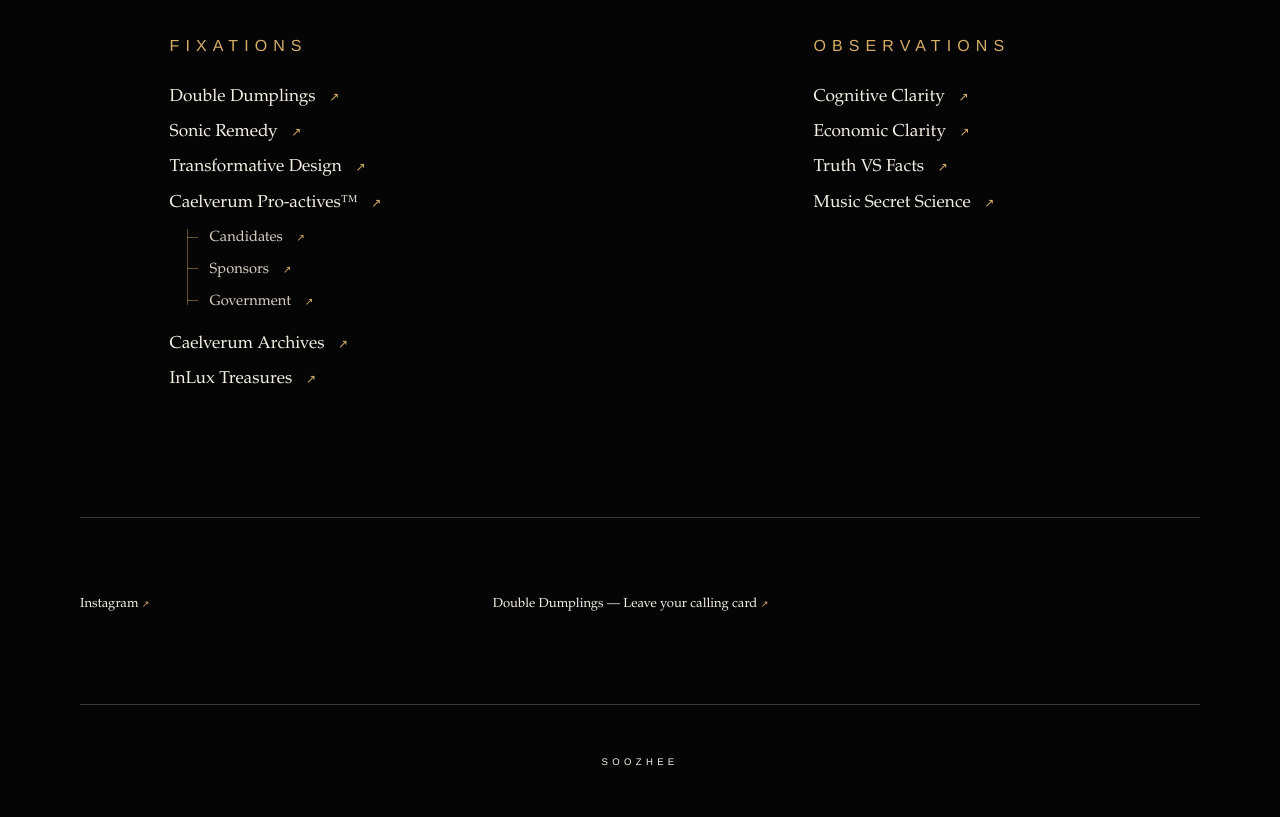
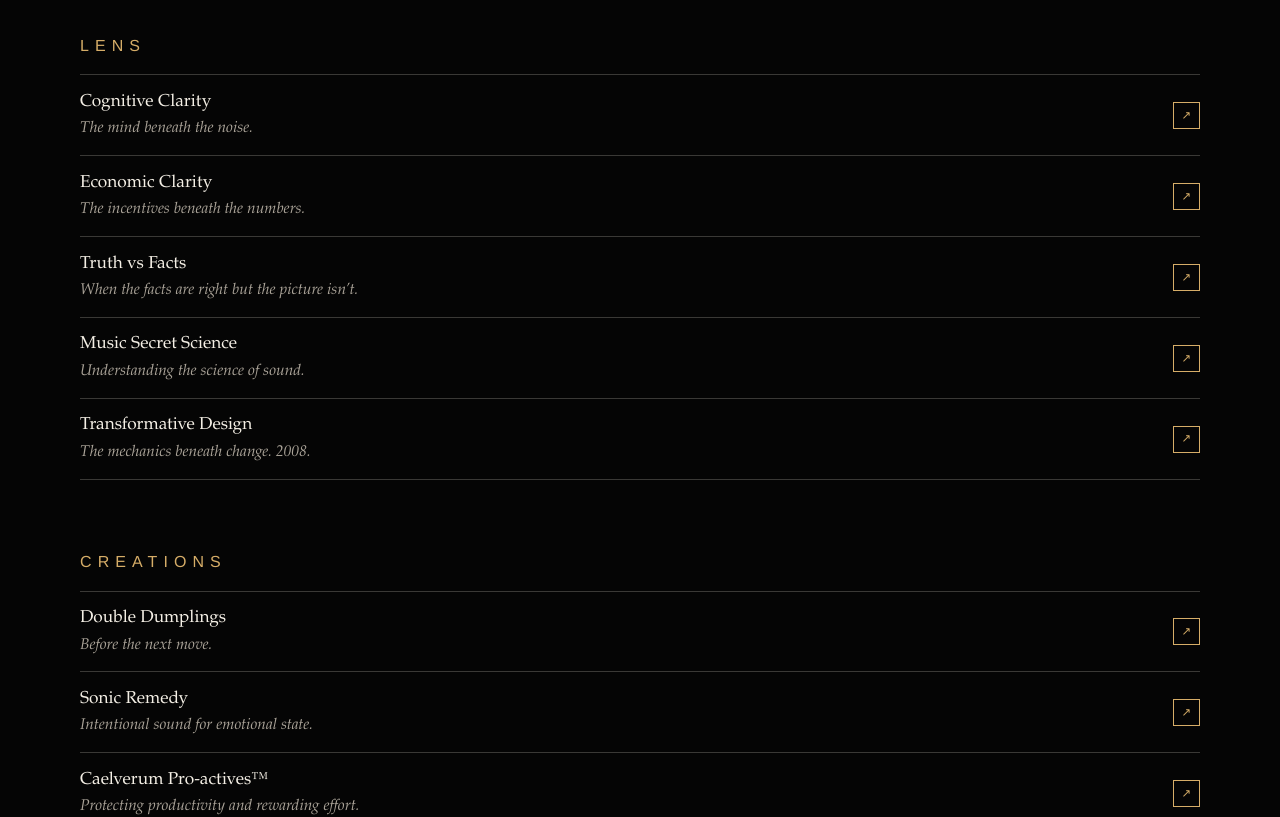
Before and after one commit to soozhiel/soozhee, a Next.js app: page / in a window 1280 px wide. Shown: the part 4200-5017 px from the top of the page. Built offline with nearby package versions, Linux system fonts and the light colour scheme.

Commit message:
Restack Where my mind goes into Lens and Creations
Replace the two-column fixations and observations lists with titled rows, italic subtitles, and outlined arrow boxes, keeping each existing destination.

```diff
--- a/app/globals.css
+++ b/app/globals.css
@@ -21,7 +21,7 @@ a { color: inherit; }
 
 .thought { width: min(calc(100% - 12vw), 920px); margin: 0 auto; padding: clamp(6rem, 10vw, 10rem) 0 0; margin-bottom: clamp(9rem, 13vw, 15rem); }
 .eyebrow, .contact-strip h2 { margin: 0; font: 400 .66rem/1.4 var(--sans); letter-spacing: .5em; color: var(--gold); }
-.directory-column h2 { margin: 0; font: 400 clamp(.92rem, 1.25vw, 1.05rem)/1.35 var(--sans); letter-spacing: .38em; color: var(--gold); text-transform: uppercase; }
+.directory-group h2 { margin: 0; font: 400 clamp(.92rem, 1.25vw, 1.05rem)/1.35 var(--sans); letter-spacing: .38em; color: var(--gold); text-transform: uppercase; }
 .thought > h2 { max-width: 16ch; margin: clamp(1.8rem, 3vw, 2.8rem) 0 clamp(4.2rem, 7vw, 6.5rem); font-size: clamp(2.6rem, 5vw, 4.9rem); font-weight: 400; line-height: 1.02; letter-spacing: -.018em; text-wrap: balance; }
 .thought > h2 span { white-space: nowrap; }
 .thought > h2::after { content: ''; display: block; width: 5rem; height: 1px; margin-top: clamp(2.5rem, 4vw, 4rem); background: var(--gold); }
@@ -31,26 +31,22 @@ a { color: inherit; }
 .thought-body .major-question { max-width: 21ch; margin: 2.3em 0 1.65em; color: var(--cream); font-size: clamp(1.6rem, 3vw, 2.5rem); font-style: italic; line-height: 1.2; }
 .thought-body .major-question.short { font-size: clamp(1.85rem, 3.8vw, 3.2rem); }
 
-.directory { width: min(calc(100% - 12vw), 1120px); margin: 0 auto; padding: clamp(7.5rem, 11vw, 12rem) 0 clamp(5.5rem, 9vw, 8rem); display: grid; grid-template-columns: minmax(0, 1.15fr) minmax(0, .85fr); border-top: 1px solid rgb(244 239 229 / .22); border-bottom: 1px solid rgb(244 239 229 / .22); }
+.directory { width: min(calc(100% - 12vw), 1120px); margin: 0 auto; padding: clamp(7.5rem, 11vw, 12rem) 0 clamp(5.5rem, 9vw, 8rem); display: grid; grid-template-columns: minmax(0, 1fr); border-top: 1px solid rgb(244 239 229 / .22); border-bottom: 1px solid rgb(244 239 229 / .22); }
 .directory-lead { grid-column: 1 / -1; margin: 0 0 clamp(1.35rem, 2.8vw, 2rem); padding: 0; color: var(--cream); font: 400 clamp(24px, 2.5vw, 34px)/1.15 var(--serif); letter-spacing: .12em; text-transform: uppercase; }
-.directory-column { min-width: 0; padding: 0 clamp(2.5rem, 7vw, 6rem); }
-.directory-column:first-child { padding-left: 0; border-right: 1px solid rgb(214 173 104 / .45); }
-.directory-column:last-child { padding-right: 0; }
-.directory-column h2 { margin-bottom: 1.8rem; }
+.directory-group + .directory-group { margin-top: clamp(3.2rem, 5.5vw, 4.8rem); }
+.directory-group h2 { margin-bottom: 1.15rem; }
 .directory ul { margin: 0; padding: 0; list-style: none; }
-.directory li { margin: 0 0 .68rem; }
-.directory a { display: inline-flex; align-items: baseline; gap: .85rem; font-size: clamp(.98rem, 1.35vw, 1.16rem); line-height: 1.35; text-decoration: none; }
+.directory li { margin: 0; border-top: 1px solid rgb(244 239 229 / .22); }
+.directory li:last-child { border-bottom: 1px solid rgb(244 239 229 / .22); }
+.directory a { display: flex; align-items: center; justify-content: space-between; gap: clamp(1rem, 3vw, 2.4rem); width: 100%; padding: .95rem 0; font-size: clamp(.98rem, 1.35vw, 1.16rem); line-height: 1.35; text-decoration: none; }
 .directory a, .directory a:visited, .directory a:active, .contact-links a, .contact-links a:visited, .contact-links a:active { color: var(--cream); -webkit-text-fill-color: var(--cream); }
-.directory-children a, .directory-children a:visited, .directory-children a:active { color: #d8d0c4; -webkit-text-fill-color: #d8d0c4; }
-.directory a > span:last-child, .contact-links a > span:last-child { color: var(--gold); -webkit-text-fill-color: var(--gold); font-family: "Helvetica Neue", Arial, sans-serif; font-variant-emoji: text; font-size: .7em; transition: transform .2s ease; }
-.directory a:hover > span:first-child, .directory a:focus-visible > span:first-child, .contact-links a:hover, .contact-links a:focus-visible { text-decoration: underline; text-decoration-color: var(--gold); text-underline-offset: .3em; }
-.directory a:hover > span:last-child, .directory a:focus-visible > span:last-child, .contact-links a:hover > span:last-child, .contact-links a:focus-visible > span:last-child { transform: translate(.15rem, -.1rem); }
+.mind-copy { display: flex; flex-direction: column; align-items: flex-start; gap: .28rem; min-width: 0; }
+.mind-subtitle { color: var(--muted); -webkit-text-fill-color: var(--muted); font-size: .9em; font-style: italic; line-height: 1.4; }
+.mind-arrow { display: inline-grid; place-items: center; flex: none; width: 1.7rem; height: 1.7rem; border: 1px solid var(--gold); color: var(--gold); -webkit-text-fill-color: var(--gold); font-family: "Helvetica Neue", Arial, sans-serif; font-variant-emoji: text; font-size: .72rem; line-height: 1; transition: transform .2s ease; }
+.contact-links a > span:last-child { color: var(--gold); -webkit-text-fill-color: var(--gold); font-family: "Helvetica Neue", Arial, sans-serif; font-variant-emoji: text; font-size: .7em; transition: transform .2s ease; }
+.directory a:hover .mind-title, .directory a:focus-visible .mind-title, .contact-links a:hover, .contact-links a:focus-visible { text-decoration: underline; text-decoration-color: var(--gold); text-underline-offset: .3em; }
+.directory a:hover .mind-arrow, .directory a:focus-visible .mind-arrow, .contact-links a:hover > span:last-child, .contact-links a:focus-visible > span:last-child { transform: translate(.15rem, -.1rem); }
 .directory a:focus-visible, .contact-links a:focus-visible { outline: 1px solid var(--gold); outline-offset: .35rem; }
-.directory-children { position: relative; margin: .65rem 0 1.2rem 1.1rem !important; padding-left: 1.4rem !important; }
-.directory-children::before { content: ''; position: absolute; top: .25rem; bottom: .45rem; left: 0; width: 1px; background: rgb(214 173 104 / .45); }
-.directory-children li { position: relative; margin-bottom: .48rem; }
-.directory-children li::before { content: ''; position: absolute; top: .72em; left: -1.4rem; width: .7rem; height: 1px; background: rgb(214 173 104 / .45); }
-.directory-children a { color: #d8d0c4; font-size: clamp(.88rem, 1.15vw, 1rem); }
 
 .contact-strip { width: min(calc(100% - 12vw), 1120px); margin: 0 auto; padding: clamp(3.2rem, 6vw, 5rem) 0 clamp(4rem, 7vw, 6rem); border-bottom: 1px solid rgb(244 239 229 / .22); }
 .contact-strip h2 { margin-bottom: 1.8rem; color: var(--cream); font-size: .57rem; }
@@ -73,15 +69,12 @@ a { color: inherit; }
   .thought-body .major-question { margin: 2.15em 0 1.6em; font-size: clamp(1.45rem, 6.4vw, 1.9rem); }
   .thought-body .major-question.short { font-size: clamp(1.7rem, 7.2vw, 2.15rem); }
 
-  .directory { width: calc(100% - 12vw); padding: 6.25rem 0 4.5rem; grid-template-columns: 1fr; gap: 4.5rem; }
+  .directory { width: calc(100% - 12vw); padding: 6.25rem 0 4.5rem; grid-template-columns: 1fr; }
   .directory-lead { margin-bottom: 1.5rem; letter-spacing: .1em; }
-  .directory-column, .directory-column:first-child, .directory-column:last-child { padding: 0; border: 0; }
-  .directory-column:first-child { padding-bottom: 4.5rem; border-bottom: 1px solid rgb(214 173 104 / .3); }
-  .directory-column h2 { margin-bottom: 1.5rem; font-size: .92rem; letter-spacing: .32em; }
-  .directory li { margin-bottom: .72rem; }
-  .directory a { gap: .7rem; font-size: 1rem; }
-  .directory-children { margin-left: .8rem !important; }
-  .directory-children a { font-size: .9rem; }
+  .directory-group + .directory-group { margin-top: 3.4rem; }
+  .directory-group h2 { margin-bottom: 1rem; font-size: .92rem; letter-spacing: .32em; }
+  .directory a { gap: 1rem; font-size: 1rem; padding: .85rem 0; }
+  .mind-arrow { width: 1.55rem; height: 1.55rem; }
 
   .contact-strip { width: calc(100% - 12vw); padding: 3.2rem 0 4.3rem; }
   .contact-links { grid-template-columns: 1fr; gap: 1.4rem; font-size: .84rem; }
--- a/app/page.tsx
+++ b/app/page.tsx
@@ -1,34 +1,42 @@
-const works = [
-  { label: 'Double Dumplings', href: 'https://doubledumplings.vercel.app' },
-  { label: 'Sonic Remedy', href: 'https://sonicremedy.vercel.app' },
-  { label: 'Transformative Design', href: 'https://transformative-design.vercel.app' },
-  {
-    label: 'Caelverum Pro-actives™',
-    href: 'https://caelverum-proactives.vercel.app',
-    children: [
-      { label: 'Candidates', href: 'https://caelverum-proactives.vercel.app/candidates' },
-      { label: 'Sponsors', href: 'https://caelverum-proactives.vercel.app/sponsors' },
-      { label: 'Government', href: 'https://caelverum-proactives.vercel.app/government' },
-    ],
-  },
-  { label: 'Caelverum Archives', href: 'https://caelverum-archives.vercel.app' },
-  { label: 'InLux Treasures', href: 'https://inluxtreasures.com' },
+const lenses = [
+  { label: 'Cognitive Clarity', subtitle: 'The mind beneath the noise.', href: 'https://cognitiveclarity.vercel.app' },
+  { label: 'Economic Clarity', subtitle: 'The incentives beneath the numbers.', href: 'https://economicclarity.vercel.app' },
+  { label: 'Truth vs Facts', subtitle: 'When the facts are right but the picture isn’t.', href: 'https://truthvsfacts.vercel.app' },
+  { label: 'Music Secret Science', subtitle: 'Understanding the science of sound.', href: 'https://musicsecretscience.vercel.app' },
+  { label: 'Transformative Design', subtitle: 'The mechanics beneath change. 2008.', href: 'https://transformative-design.vercel.app' },
 ];
 
-const thoughts = [
-  { label: 'Cognitive Clarity', href: 'https://cognitiveclarity.vercel.app' },
-  { label: 'Economic Clarity', href: 'https://economicclarity.vercel.app' },
-  { label: 'Truth VS Facts', href: 'https://truthvsfacts.vercel.app' },
-  { label: 'Music Secret Science', href: 'https://musicsecretscience.vercel.app' },
+const creations = [
+  { label: 'Double Dumplings', subtitle: 'Before the next move.', href: 'https://doubledumplings.vercel.app' },
+  { label: 'Sonic Remedy', subtitle: 'Intentional sound for emotional state.', href: 'https://sonicremedy.vercel.app' },
+  { label: 'Caelverum Pro-actives™', subtitle: 'Protecting productivity and rewarding effort.', href: 'https://caelverum-proactives.vercel.app' },
+  { label: 'InLux Treasures', subtitle: 'A private collection of cultivated value.', href: 'https://inluxtreasures.com' },
 ];
 
-type IndexLink = { label: string; href: string };
+type MindLink = { label: string; subtitle: string; href: string };
 
-function DirectoryLink({ item }: { item: IndexLink }) {
+function MindRow({ item }: { item: MindLink }) {
   return (
     <a href={item.href} target="_blank" rel="noreferrer">
-      <span>{item.label}</span><span aria-hidden="true">↗︎</span>
+      <span className="mind-copy">
+        <span className="mind-title">{item.label}</span>
+        <span className="mind-subtitle">{item.subtitle}</span>
+      </span>
+      <span className="mind-arrow" aria-hidden="true">↗︎</span>
     </a>
+  );
+}
+
+function MindGroup({ title, items }: { title: string; items: MindLink[] }) {
+  return (
+    <div className="directory-group">
+      <h2>{title}</h2>
+      <ul>
+        {items.map((item) => (
+          <li key={item.label}><MindRow item={item} /></li>
+        ))}
+      </ul>
+    </div>
   );
 }
 
@@ -64,27 +72,10 @@ export default function Home() {
         </div>
       </article>
 
-      <section className="directory" aria-label="Soozhee directory">
+      <section className="directory" aria-label="Where my mind goes">
         <h2 className="directory-lead">WHERE MY MIND GOES</h2>
-        <div className="directory-column works-column">
-          <h2>FIXATIONS</h2>
-          <ul>
-            {works.map((item) => (
-              <li key={item.label}>
-                <DirectoryLink item={item} />
-                {item.children && (
-                  <ul className="directory-children">
-                    {item.children.map((child) => <li key={child.label}><DirectoryLink item={child} /></li>)}
-                  </ul>
-                )}
-              </li>
-            ))}
-          </ul>
-        </div>
-        <div className="directory-column">
-          <h2>OBSERVATIONS</h2>
-          <ul>{thoughts.map((item) => <li key={item.label}><DirectoryLink item={item} /></li>)}</ul>
-        </div>
+        <MindGroup title="Lens" items={lenses} />
+        <MindGroup title="Creations" items={creations} />
       </section>
 
       <section className="contact-strip" aria-label="Contact">
```
